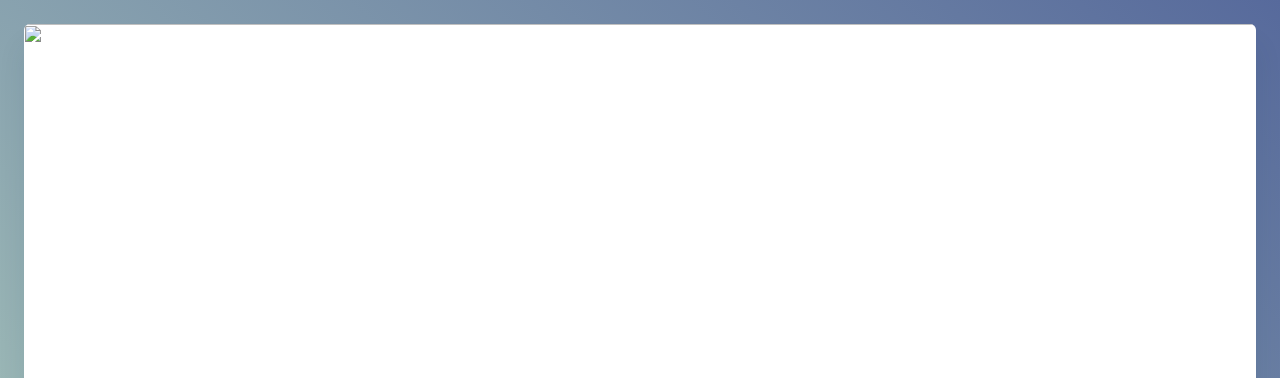
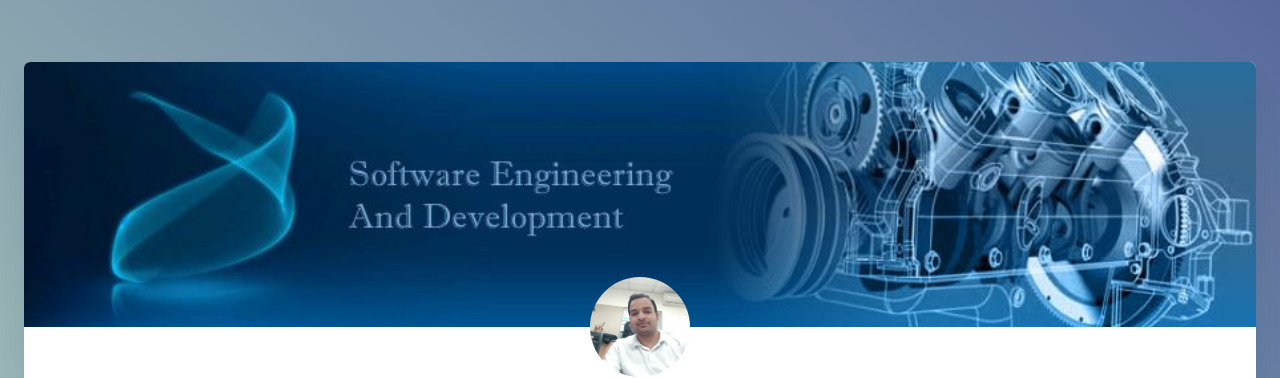
Before and after one commit to pradeepapps/pradeepapps.github.io, a plain HTML site: page index.html in a window 1280 px wide. Shown: the top 378 px of the page. Drawn offline with nearby package versions, Linux system fonts and the light colour scheme.

Commit message:
Update index.html

```diff
--- a/index.html
+++ b/index.html
@@ -14,7 +14,7 @@
       <div id="main">
         <div class="inner">
           <div class="image" style="z-index: -1;">
-            <img src="img/img.jpeg" alt="Pradeep Rai"/>
+            <img src="img/img.jpg" alt="Pradeep Rai"/>
           </div>
           <div>
             <img src="img/profile.jpg" style="z-index: 9999; margin-top: -50px; border-radius: 50%; width:100px; height: 100px;" alt="Pradeep Rai"/>
```
